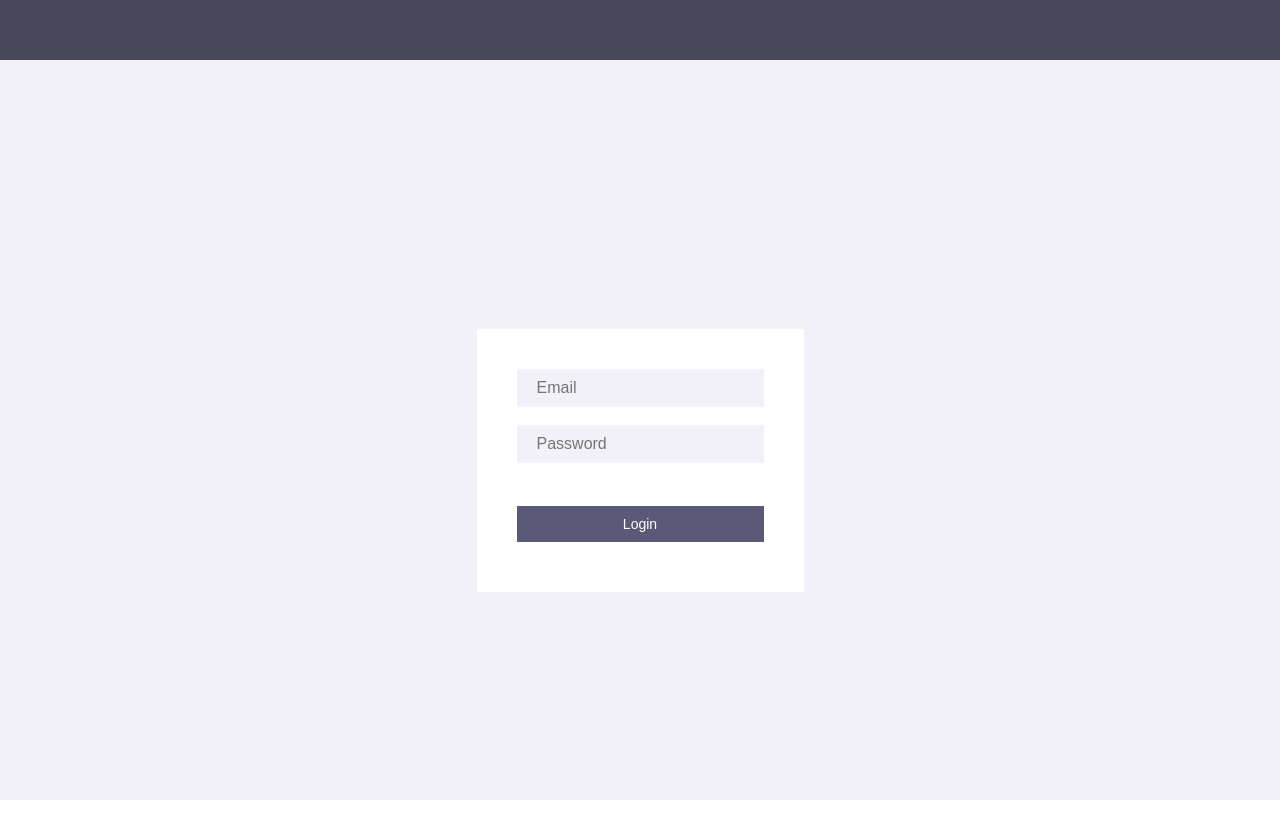
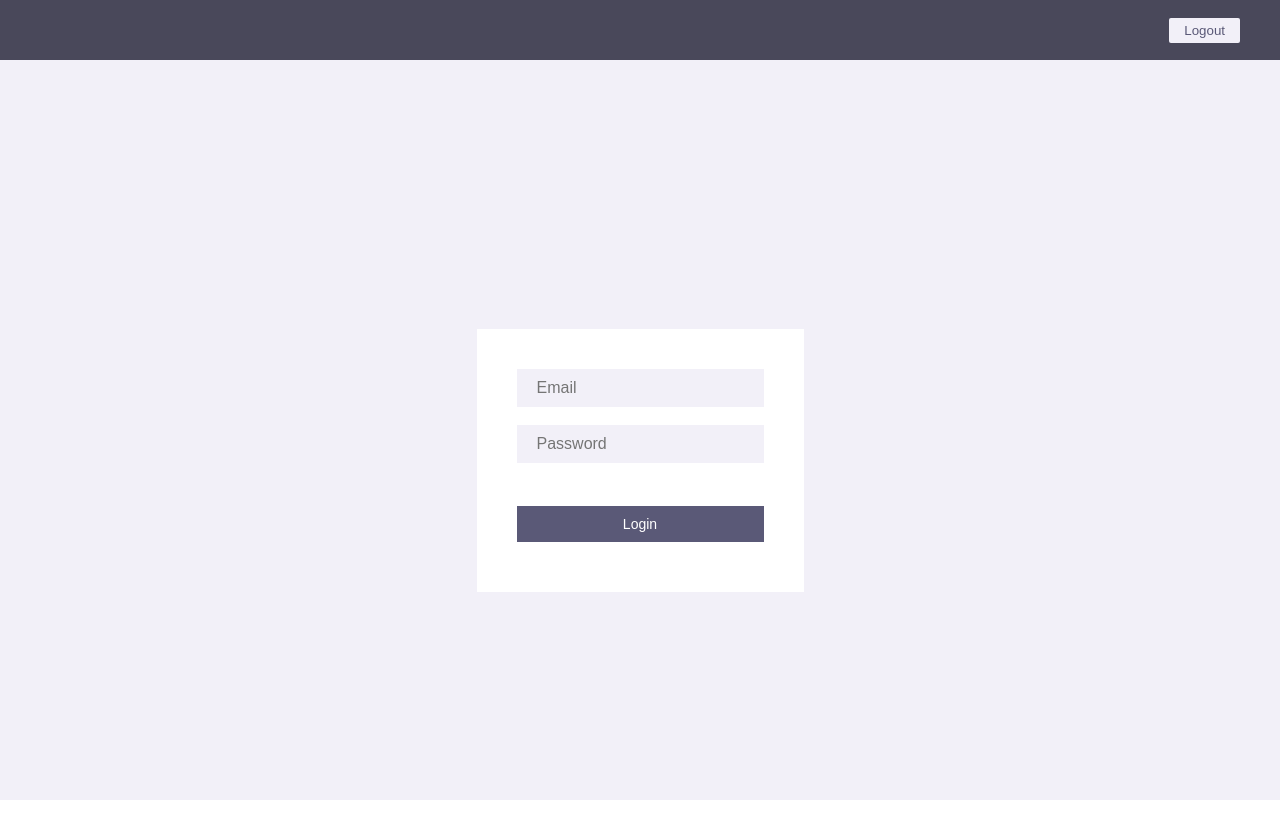
Before and after one commit to firehudson/react-dashboard, a React (Create React App) app: page /login in a window 1280 px wide. Shown: the top 838 px of the page. Built offline with nearby package versions, Linux system fonts and the light colour scheme; what convict would draw is missing.

Commit message:
Add user logout functionality

```diff
--- /dev/null
+++ b/src/actions/appActionTypes.js
@@ -0,0 +1,2 @@
+
+export const LOGOUT = 'app/auth/LOGOUT'; // eslint-disable-line import/prefer-default-export
--- /dev/null
+++ b/src/actions/index.js
@@ -0,0 +1,4 @@
+import { createAction } from 'redux-actions';
+import { LOGOUT } from './appActionTypes';
+
+export const logout = createAction(LOGOUT); // eslint-disable-line import/prefer-default-export
--- /dev/null
+++ b/src/components/Header/LogoutButton.js
@@ -0,0 +1,16 @@
+import styled from 'styled-components';
+
+const LogoutButton = styled('button')`
+  border-style: none;
+  padding: 5px 15px;
+  border-radius: 2px;
+  color: ${props => props.theme.colors.app.primary};
+  background-color: ${props => props.theme.colors.app.background};
+  cursor: pointer;
+
+  :focus {
+    outline: none;
+  }
+`;
+
+export default LogoutButton;
--- a/src/components/Header/index.js
+++ b/src/components/Header/index.js
@@ -1,5 +1,7 @@
 import React from 'react';
+import PropTypes from 'prop-types';
 import styled from 'styled-components';
+import LogoutButton from './LogoutButton';
 
 const Wrapper = styled('header')`
   z-index: 1000;
@@ -8,6 +10,7 @@ const Wrapper = styled('header')`
   max-height: 60px;
   display: flex;
   align-items: center;
+  justify-content: flex-end;
   top: 0;
   left: 0;
   right: 0;
@@ -17,8 +20,14 @@ const Wrapper = styled('header')`
   color: ${props => props.theme.colors.navbar.fontColor};
 `;
 
-const Header = () => (
-  <Wrapper />
+const Header = ({ onLogout }) => (
+  <Wrapper>
+    <LogoutButton onClick={onLogout}>Logout</LogoutButton>
+  </Wrapper>
 );
 
+Header.propTypes = {
+  onLogout: PropTypes.func.isRequired,
+};
+
 export default Header;
--- a/src/containers/App.js
+++ b/src/containers/App.js
@@ -1,17 +1,20 @@
 import React, { Fragment } from 'react';
+import { connect } from 'react-redux';
+import { bindActionCreators } from 'redux';
 import PropTypes from 'prop-types';
 import { ThemeProvider } from 'styled-components';
 
+import { logout } from '../actions';
 import withStore from '../utils/withStore';
 import getTheme from '../constants/themes';
 import GlobalStyles from '../components/GlobalStyles';
 import Header from '../components/Header';
 import RootWrapper from '../components/RootWrapper';
 
-const App = ({ children }) => (
+const App = ({ children, onLogout }) => (
   <ThemeProvider theme={getTheme()}>
     <Fragment>
-      <Header />
+      <Header onLogout={onLogout} />
       <RootWrapper>
         {children}
       </RootWrapper>
@@ -22,6 +25,16 @@ const App = ({ children }) => (
 
 App.propTypes = {
   children: PropTypes.element.isRequired,
+  onLogout: PropTypes.func.isRequired,
 };
 
-export default withStore(App);
+const mapDispatchToProps = dispatch => bindActionCreators(
+  {
+    onLogout: logout,
+  },
+  dispatch,
+);
+
+const reduxConnected = connect(null, mapDispatchToProps)(App);
+
+export default withStore(reduxConnected);
--- a/src/modules/auth/reducers/user.js
+++ b/src/modules/auth/reducers/user.js
@@ -1,6 +1,11 @@
 import { handleActions } from 'redux-actions';
-import { LOGIN_REQUEST, LOGIN_SUCCESS, LOGIN_FAILURE } from '../actions/actionTypes';
-import { UDPATE_USER_SUCCESS } from '../../dashboard/actions/actionTypes'
+import {
+  LOGIN_REQUEST,
+  LOGIN_SUCCESS,
+  LOGIN_FAILURE,
+} from '../actions/actionTypes';
+import { LOGOUT } from '../../../actions/appActionTypes';
+import { UDPATE_USER_SUCCESS } from '../../dashboard/actions/actionTypes';
 
 export const initialState = {};
 
@@ -22,6 +27,7 @@ const userReducer = handleActions(
       loading: false,
       error: action.error.message,
     }),
+    [LOGOUT]: () => initialState,
   },
   initialState,
 );
--- a/src/modules/auth/sagas/index.js
+++ b/src/modules/auth/sagas/index.js
@@ -1,6 +1,8 @@
 import { fork } from 'redux-saga/effects';
 import loginSaga from './login';
+import logoutSaga from './logout';
 
 export default function* () {
   yield fork(loginSaga);
+  yield fork(logoutSaga);
 }
--- /dev/null
+++ b/src/modules/auth/sagas/logout.js
@@ -0,0 +1,12 @@
+import { takeEvery, put } from 'redux-saga/effects';
+import { push } from 'connected-react-router';
+import { LOGOUT } from '../../../actions/appActionTypes';
+import { LOGIN_ROUTE } from '../../../constants/routes';
+
+export function* watchLogout() {
+  yield put(push(LOGIN_ROUTE));
+}
+
+export default function* () {
+  yield takeEvery(LOGOUT, watchLogout);
+}
```
